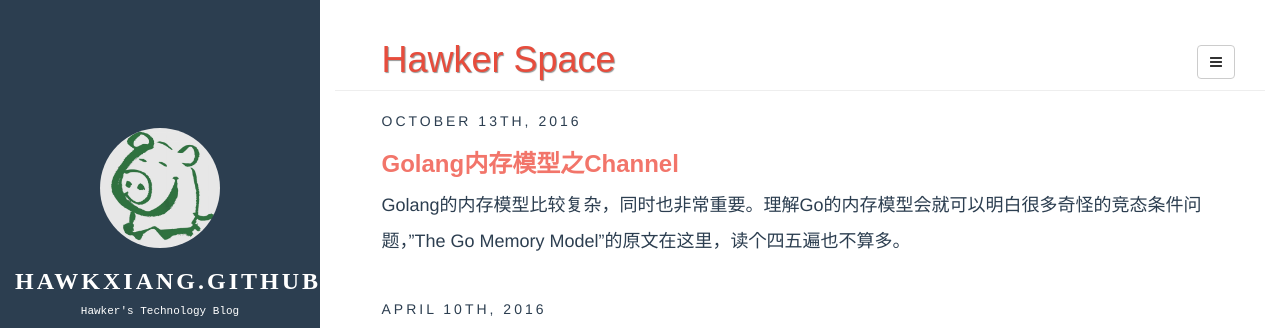
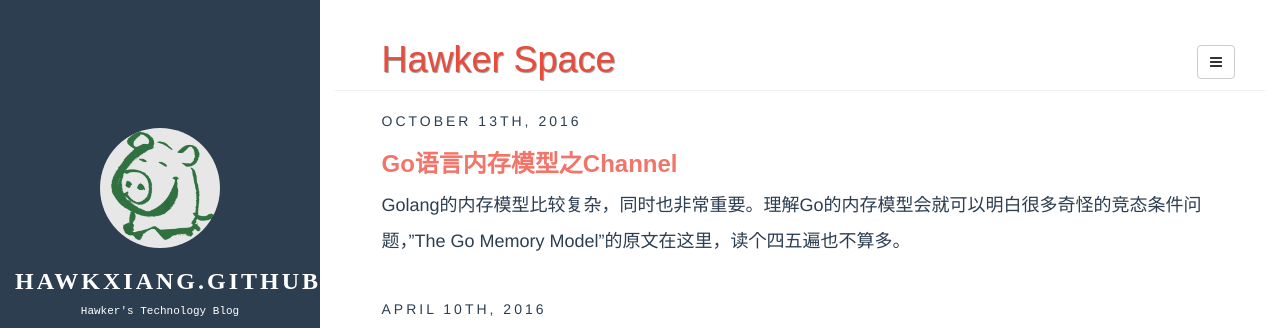
Before and after one commit to hawkxiang/hawkxiang.github.io, a Jekyll site: the page built from index.html, in a window 1280 px wide and 900 px high. Shown: the top 328 px of the window. Built offline with Jekyll 4.4.1, drawn with Linux system fonts in a browser that asks for light colours; the list of posts is cut into pages by our own code; comment, search, counter and statistics services are not loaded.

Commit message:
Update 2016-10-13-gomem-channel.md

```diff
--- a/_posts/2016.10-13/2016-10-13-gomem-channel.md
+++ b/_posts/2016.10-13/2016-10-13-gomem-channel.md
@@ -1,6 +1,6 @@
 ---
 layout: post
-title: Golang内存模型之Channel
+title: Go语言内存模型之Channel
 author: hawker
 permalink: /2016/10/gomem-channel.html
 date: 2016-10-13 18:00:00
```
